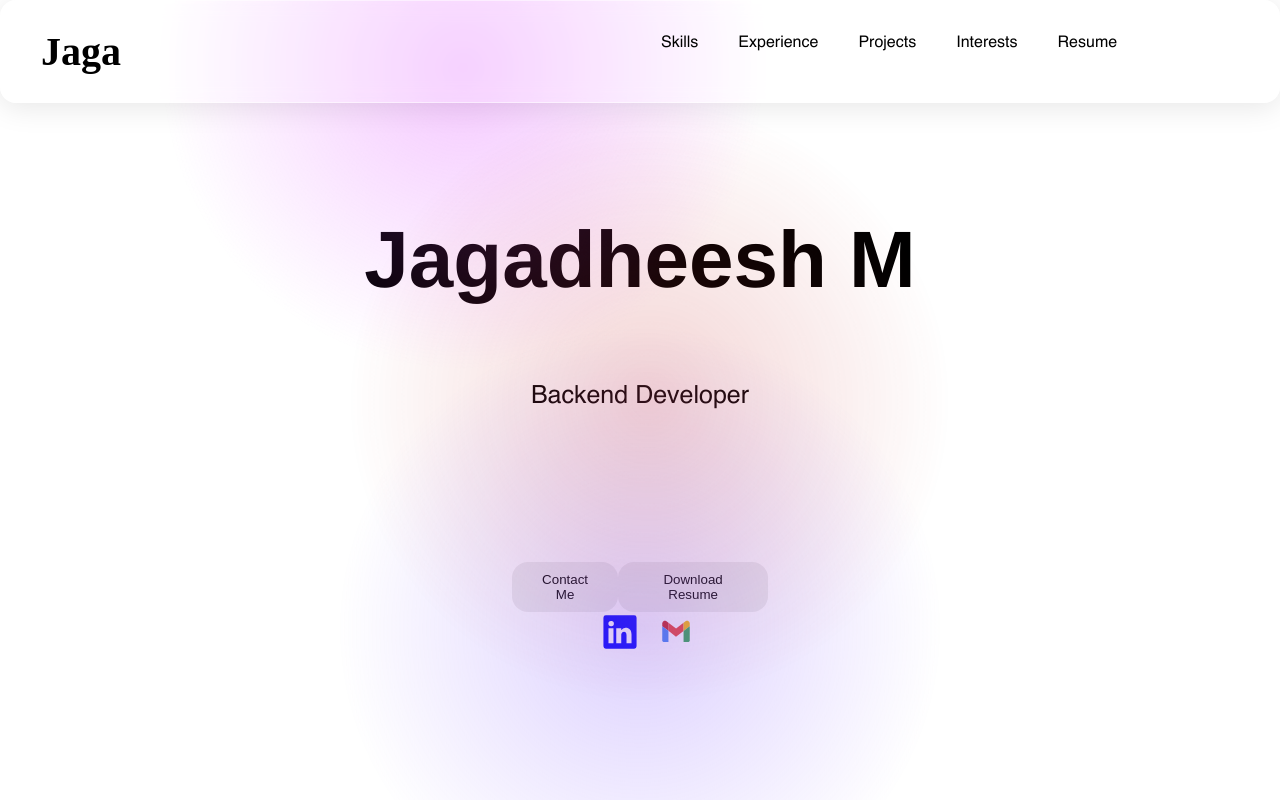
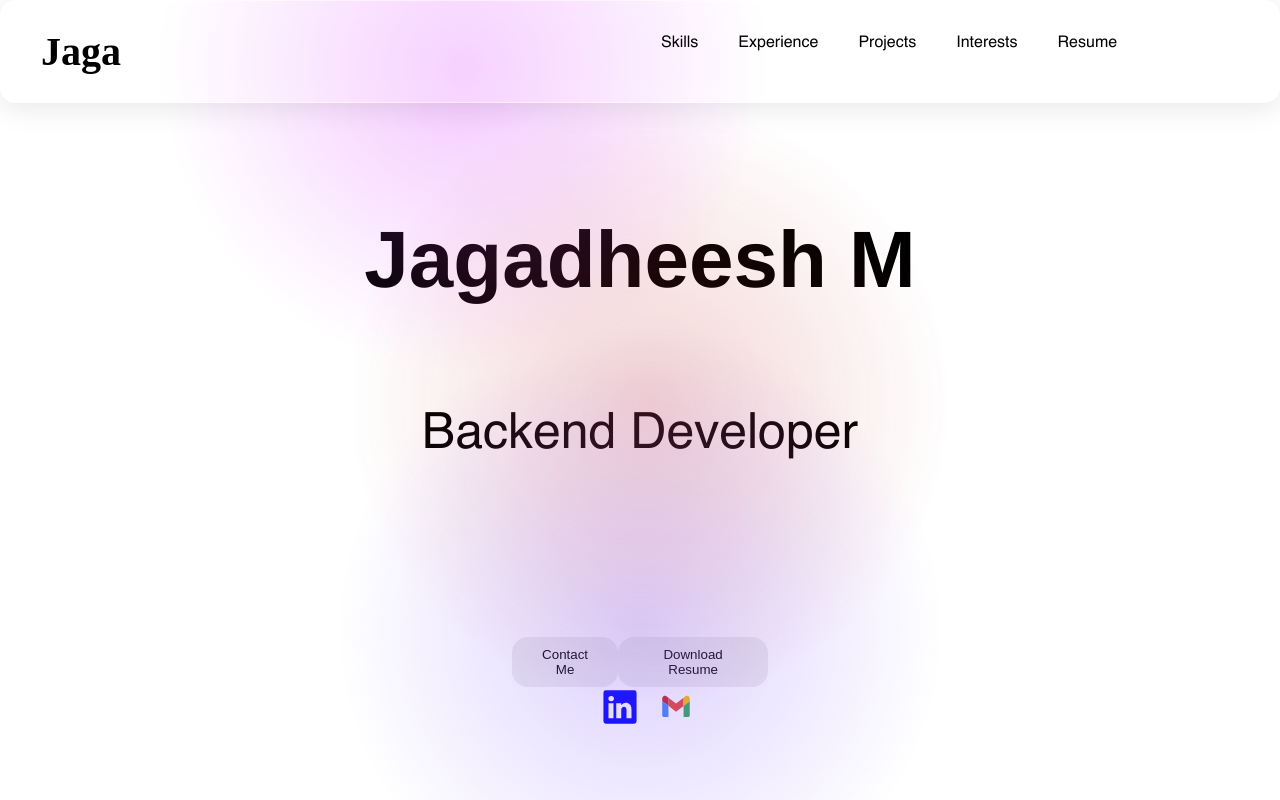
Before and after one commit to jaga-live/jaga-portfolio, a React (Create React App) app: page / in a window 1280 px wide. Shown: the top 800 px of the page. Built offline with nearby package versions, Linux system fonts and the light colour scheme.

Commit message:
Changed the BACK END DEV font size

```diff
--- a/src/App.css
+++ b/src/App.css
@@ -83,7 +83,7 @@
 }
 
 .body_about p {
-  font-size: 50px;
+  font-size: 50px !important;
 }
 
 .body_about h1 {
```
